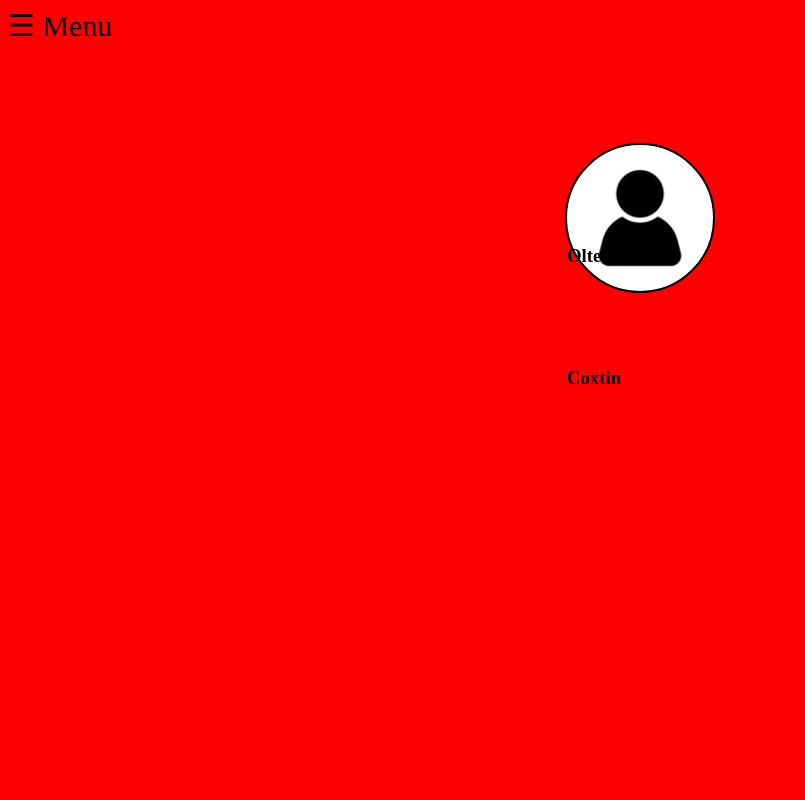
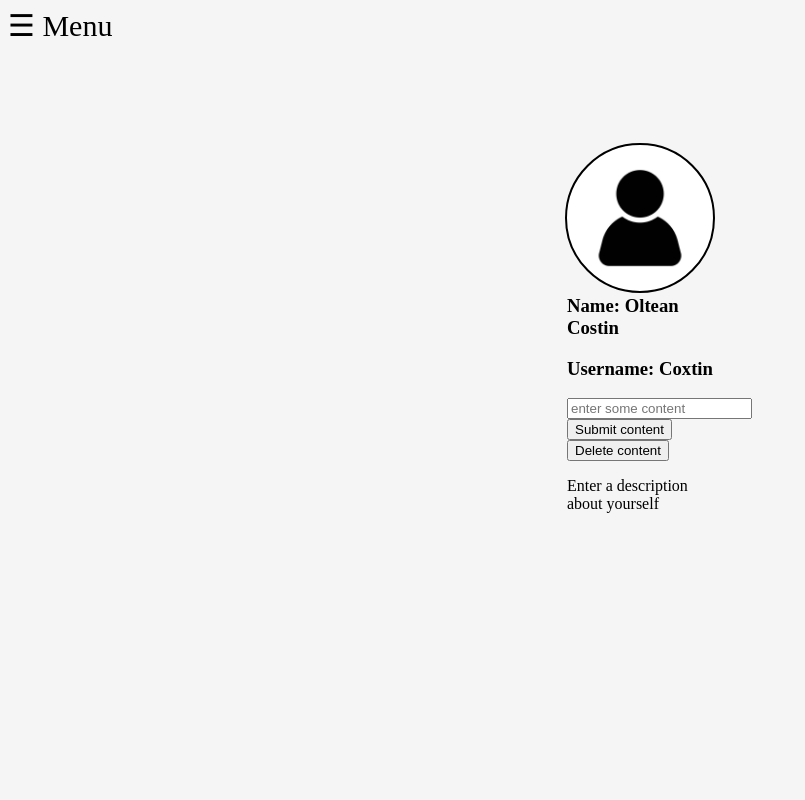
Before and after one commit to Coxtin/PiXtream, a PHP site: page /atestat_costin/users_proprieties/usersProfile.php in a window 1280 px wide. Shown: the whole page, without its empty margins (0-805 px from the left). Run offline with PHP 8.4, Linux system fonts and the light colour scheme; a user stored in the database is signed in; data comes from the database, SQL or seed files in the repository.

Commit message:
am adaugat posibilitatea de a adauga o descriere a utilizatorului

```diff
--- a/includes_signup_login/code_functions.php
+++ b/includes_signup_login/code_functions.php
@@ -144,7 +144,7 @@ function emptyInputLogin($username, $pwd) {
         $checkPwd = password_verify($pwd, $pwdhashed);
 
         if($checkPwd == false){
-            header('location:../login.php?error=wronglogin');
+            header('location:../login.php?error=wrongLogin');
             exit();
         }
         elseif ($checkPwd == true){
@@ -178,5 +178,19 @@ function emptyInputLogin($username, $pwd) {
         $row = mysqli_fetch_assoc($result);
         return $row['usersUsername'];
     }
+    function getContentById(){
+        global $conn;
+        $sql = "SELECT usersDescription FROM users WHERE usersId = {$_SESSION['usersId']};";
+        $result = mysqli_query($conn, $sql);
+        if (mysqli_num_rows($result) > 0){
+        $row = mysqli_fetch_assoc($result);
+            if(empty($row['usersDescription'])){
+                echo "Enter a description about yourself";
+            }
+            else{
+                print_r($row['usersDescription']);
+            }
+            }
+        }
 
 ?>
--- a/index.php
+++ b/index.php
@@ -11,7 +11,7 @@
     <div class="title-container">
     <h1 class = "title">PiXtreme</h1>
     <br>
-    <a href="login.php"> Logheaza-te </a>
+    <a href="login.php"> Log in </a>
     <br>
-    <a href="signup.php"> Inregistreaza-te </a>
+    <a href="signup.php"> Sign in </a>
     </div>
--- a/static/css/usersProfile.css
+++ b/static/css/usersProfile.css
@@ -1,5 +1,5 @@
 body{
-    background-color:red ;
+    background-color:whitesmoke ;
 }
 .profile-picture {
     width: 150px;
@@ -15,6 +15,9 @@ body{
     transform: translateY(100px);
 
   }
-  p{
-    margin-top: 100px;
+.profile-name{
+  float: right;
 }
+ #name{
+  margin-top: 150px;
+ }
--- a/users_proprieties/usersProfile.php
+++ b/users_proprieties/usersProfile.php
@@ -6,8 +6,16 @@
 <div class="profile">
 <div class = "profile-picture">
     <div class = "profile-name">
-        <p><h3> <?php echo getNameById(); ?></h3></p>
-        <p><h3> <?php echo getUsernameById() ?></h3></p>
+        <p id = "name"><h3> Name: <?php echo getNameById(); ?></h3></p>
+        <p id = "username"><h3> Username: <?php echo getUsernameById() ?></h3></p>
+    </div>
+    <form action="content.php" method = "GET">
+    <input type="textarea" name = "content" placeholder = "enter some content">
+    <button type = "submit" name = "submit">Submit content</button>
+    <button type = "submit" name = "delete">Delete content</button>
+    </form>
+    <div class = "content">
+        <p><?php echo getContentById(); ?></p>
     </div>
 </div>
 </div>
```
Also changed, not shown: users_proprieties/content.php (added, +19 -0 lines).
